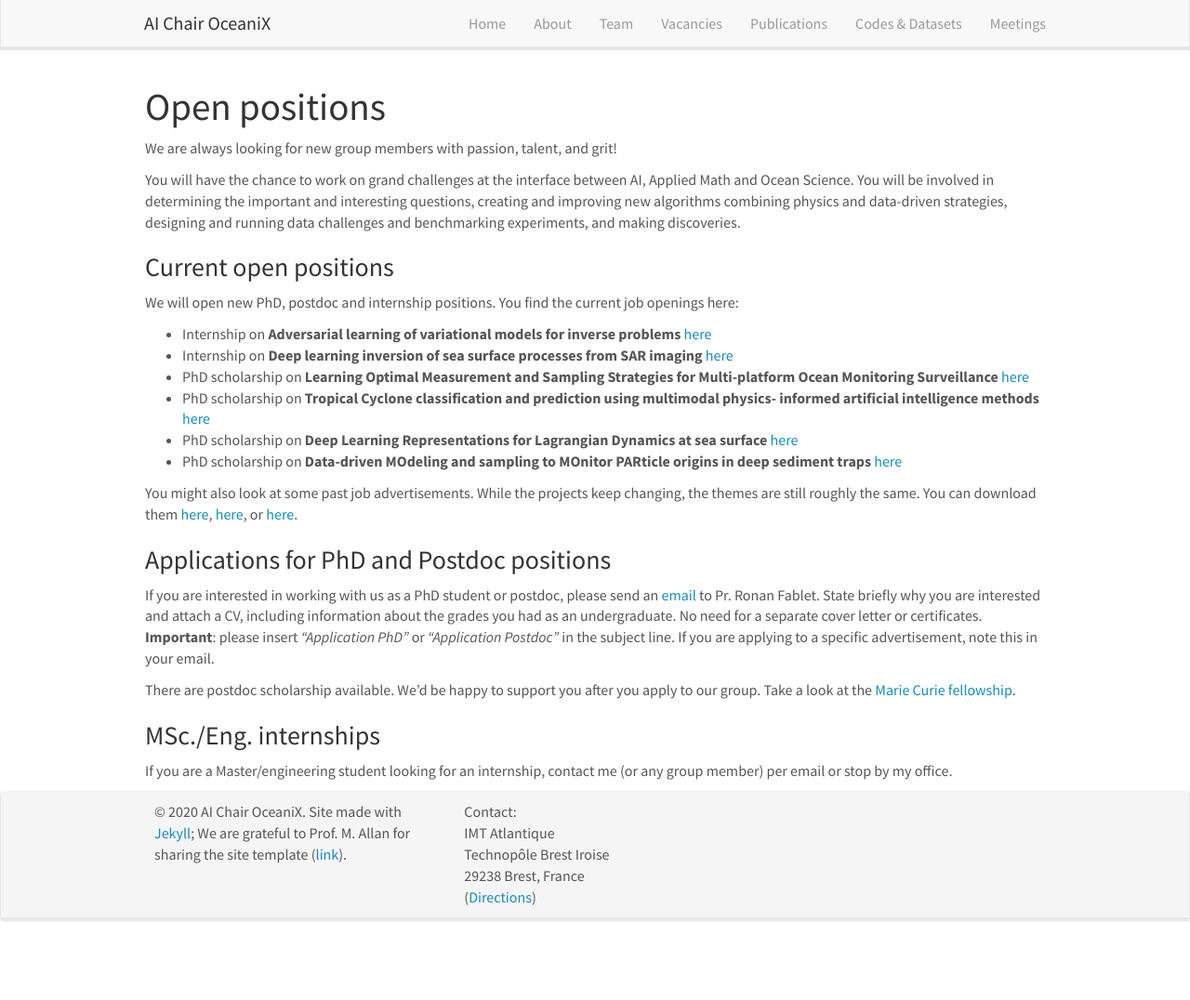
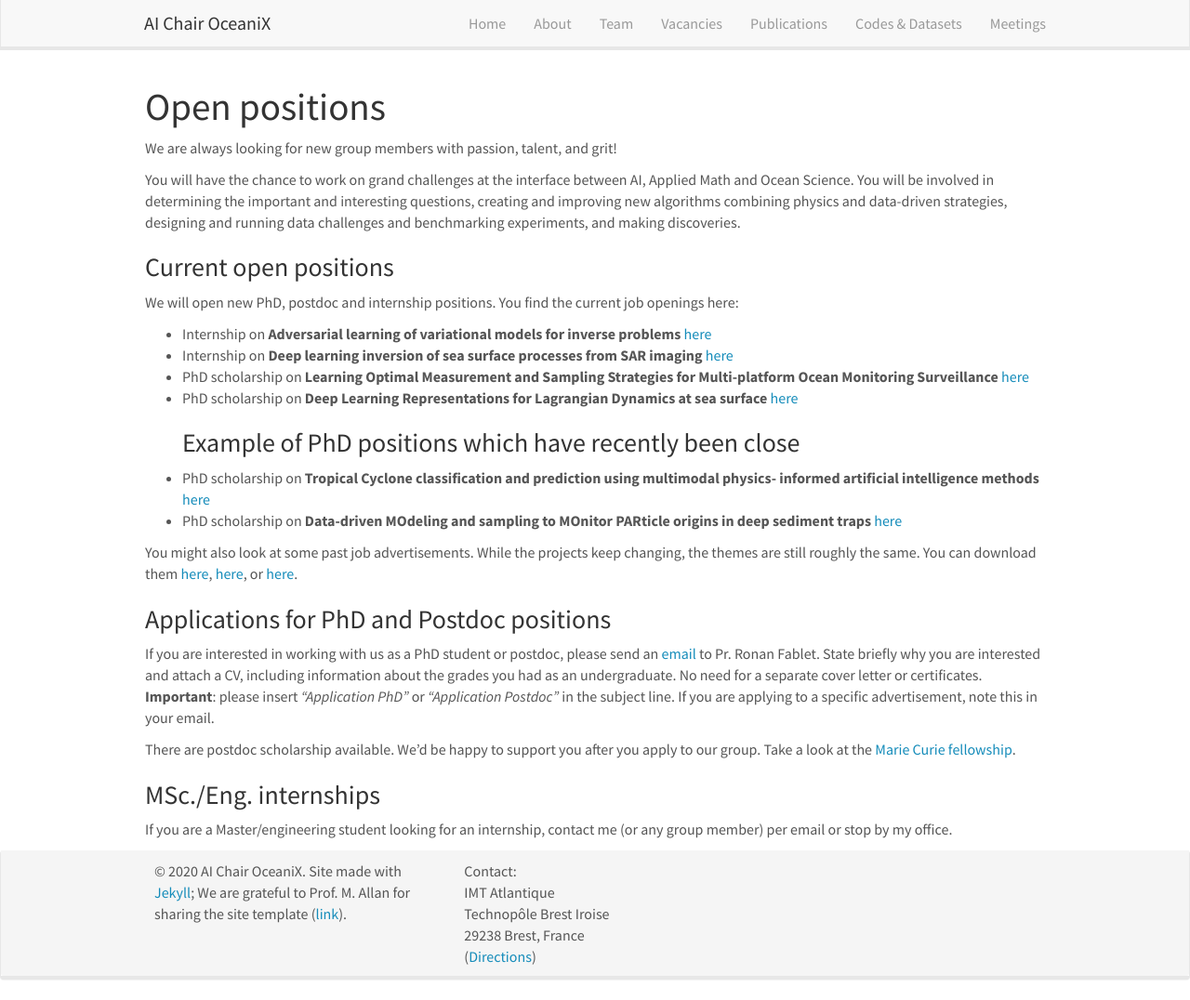
Before and after one commit to CIA-Oceanix/CIA-Oceanix.github.io, a Jekyll site: the page built from _pages/openings.md, in a window 1280 px wide and 1076 px high. Shown: the whole window at 93% size. Built offline with Jekyll 4.4.1, drawn with Linux system fonts in a browser that asks for light colours; nearby versions of some CDN libraries.

Commit message:
Update openings.md

```diff
--- a/_pages/openings.md
+++ b/_pages/openings.md
@@ -19,14 +19,15 @@ You find the current job openings here:
 - Internship on **Adversarial learning of variational models for inverse problems** [here]({{ site.url }}{{ site.baseurl }}/downloads/internship_GAN_VarNN2021.pdf)
 - Internship on **Deep learning inversion of sea surface processes from SAR imaging** [here]({{ site.url }}{{ site.baseurl }}/downloads/internship_DL_SAR2021.pdf)
 - PhD scholarship on **Learning Optimal Measurement and Sampling Strategies for Multi-platform Ocean Monitoring Surveillance** [here]({{ site.url }}{{ site.baseurl }}/downloads/phd_OceaniX_EnstaBr2021.pdf)
-- PhD scholarship on **Tropical Cyclone classification and prediction using multimodal physics- informed artificial intelligence methods** [here]({{ site.url }}{{ site.baseurl }}/downloads/phd_OceaniX_Ifremer2021.pdf)
 - PhD scholarship on **Deep Learning Representations for Lagrangian Dynamics at sea surface** [here]({{ site.url }}{{ site.baseurl }}/downloads/phd_OceaniX_MOi2021.pdf)
-- PhD scholarship on **Data-driven MOdeling and sampling to MOnitor PARticle origins in deep sediment traps** [here]({{ site.url }}{{ site.baseurl }}/downloads/phd_OceaniX_BGC2021.pdf)
 <!--
  You find the current job openings here:
 ([Opening 1]({{ site.baseurl }}/downloads/GeneralPostdoc_2019_v01.pdf),
 [Opening 2]({{ site.baseurl }}/downloads/PPMS_PhD_2019_v01.pdf).
 -->
+### Example of PhD positions which have recently been close
+- PhD scholarship on **Tropical Cyclone classification and prediction using multimodal physics- informed artificial intelligence methods** [here]({{ site.url }}{{ site.baseurl }}/downloads/phd_OceaniX_Ifremer2021.pdf)
+- PhD scholarship on **Data-driven MOdeling and sampling to MOnitor PARticle origins in deep sediment traps** [here]({{ site.url }}{{ site.baseurl }}/downloads/phd_OceaniX_BGC2021.pdf)
 
 You might also look at some past job advertisements. While the projects keep changing, the themes are still roughly the same. You can download them [here](https://www.madics.fr/event/offre97/), [here](https://www.madics.fr/event/1581927652-9197/), or [here](https://www.madics.fr/event/offre30/?instance_id=1424).
 
```
